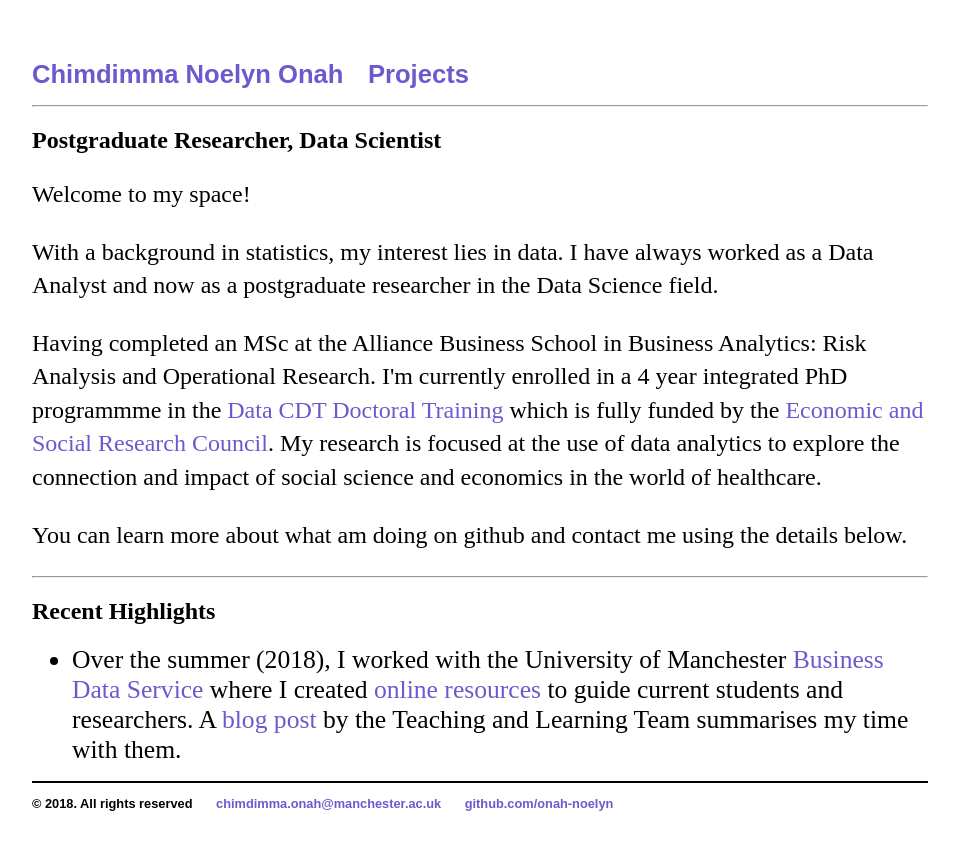
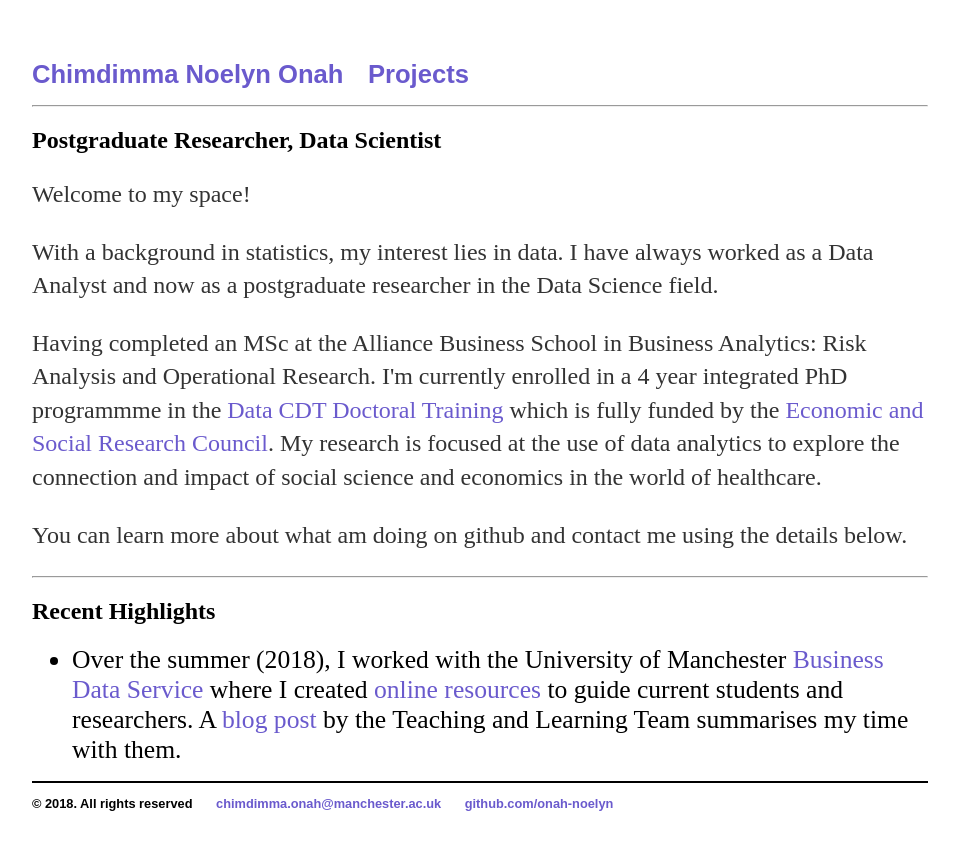
Before and after one commit to Onah-Noelyn/Onah-Noelyn.github.io, a Jekyll site: the page built from index.html, in a window 1280 px wide. Shown: the top 850 px of the page, without its empty margins (160-1119 px from the left). Built offline with Jekyll 4.4.1, drawn with Linux system fonts in a browser that asks for light colours.

Commit message:
Update main.css

```diff
--- a/css/main.css
+++ b/css/main.css
@@ -37,7 +37,7 @@ h1 {
 p {
     font-size: 1.5em;
     line-height: 1.4em;
-    color: black;
+    color: #333;
 }
 footer {
     border-top: 2px solid black;
```
